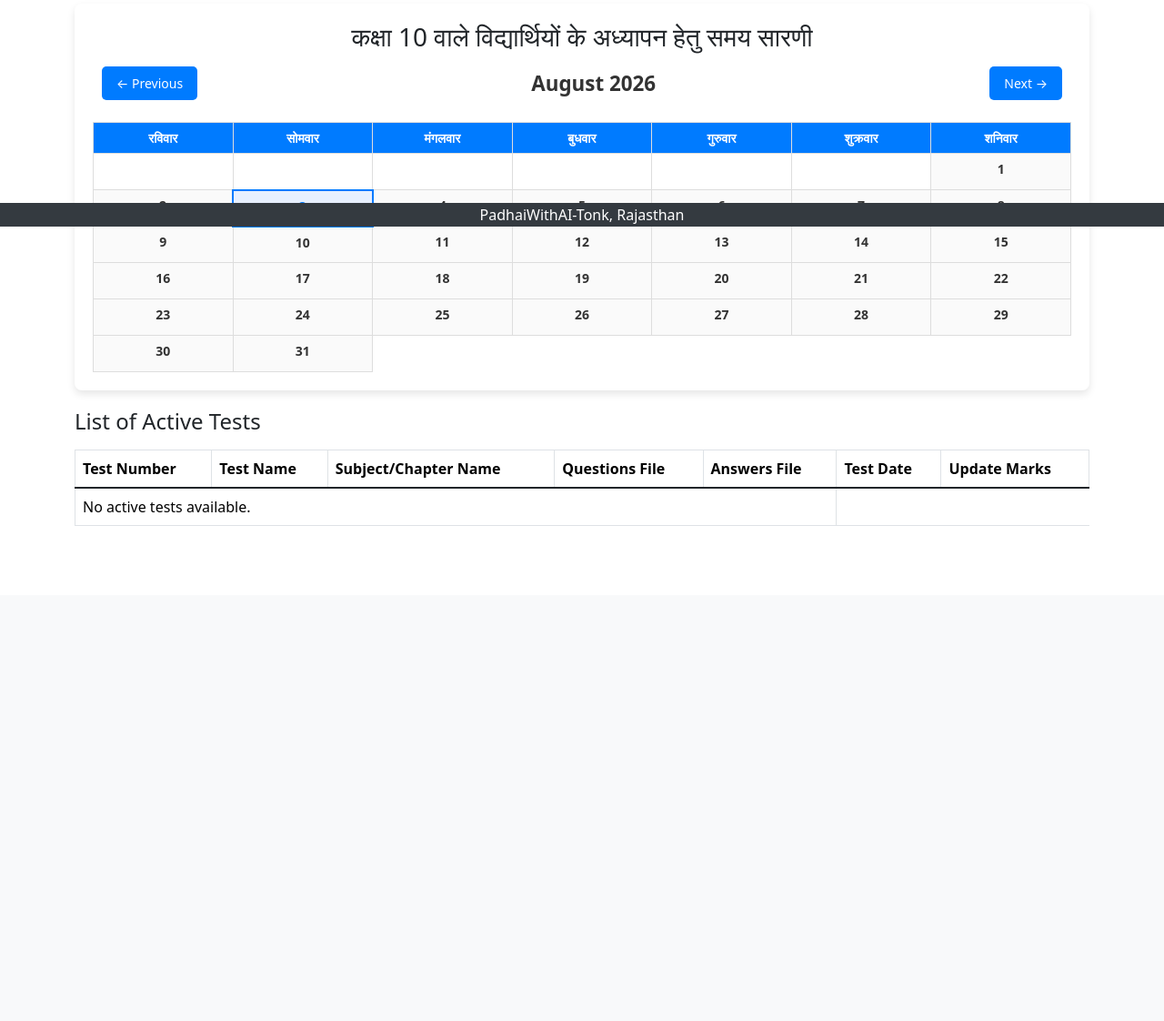
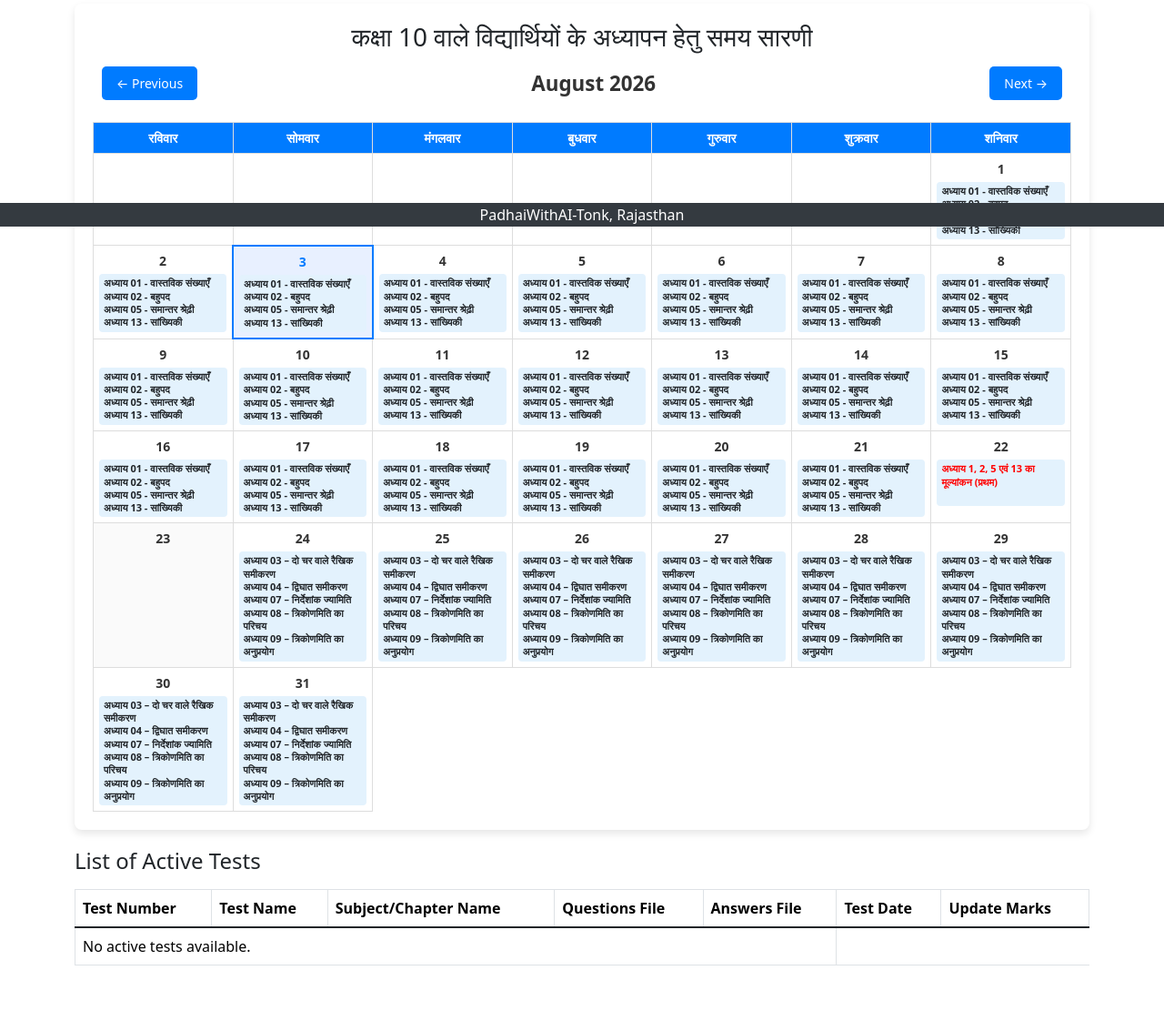
Before and after one commit to blaze0081/PadhaiWithAI, a Django app: template school_project/school_app/templates/school_app/system_admin_dashboard.html in a window 1280 px wide. Shown: the part 551-1673 px from the top of the page at 91% size. Before the commit the page ends 1129 px from the top, so only its background shows below. Run offline with Django 5.2, Linux system fonts and the light colour scheme; the template is opened without the code that fills it, so the values that code supplies are empty; some libraries are stand-ins or nearby versions.

Commit message:
Add new evaluation dates and chapters to dashboard

```diff
--- a/school_project/school_app/templates/school_app/system_admin_dashboard.html
+++ b/school_project/school_app/templates/school_app/system_admin_dashboard.html
@@ -572,6 +572,12 @@
         { start: '2026-01-27', end: '2026-01-31', title: '<b>अध्याय  06,12</b><br>06 - त्रिभुज <br>12 - पृष्ठीय क्षेत्रफल एवं आयतन' },
         { start: '2026-02-02', end: '2026-02-02', title: '<p style="color: red;"><b>अध्याय 06,12  का मूल्यांकन (षष्टम)</b></p>' },
         { start: '2026-02-05', end: '2026-02-05', title: '<p style="color: red;"><b>प्रीबोर्ड परीक्षा (सम्पूर्ण पाठ्यक्रम)</b></p>' },
+		{ start: '2026-08-01', end: '2026-08-21', title: '<b>अध्याय 01 - वास्तविक संख्याएँ<br>अध्याय 02 - बहुपद<br>अध्याय 05 - समान्तर श्रेढ़ी<br>अध्याय 13 - सांख्यिकी</b>' },
+		{ start: '2026-08-22', end: '2026-08-22', title: '<p style="color: red;"><b>अध्याय 1, 2, 5 एवं 13 का मूल्यांकन (प्रथम)</b></p>'  },
+  {    start: '2026-08-24',    end: '2026-09-14',    title: '<b>अध्याय 03 – दो चर वाले रैखिक समीकरण<br>अध्याय 04 – द्विघात समीकरण<br>अध्याय 07 – निर्देशांक ज्यामिति<br>अध्याय 08 – त्रिकोणमिति का परिचय<br>अध्याय 09 – त्रिकोणमिति का अनुप्रयोग</b>'  },
+  {    start: '2026-09-15',    end: '2026-09-15',    title: '<p style="color: red;"><b>अध्याय 3, 4, 7, 8 एवं 9 का मूल्यांकन (द्वितीय)</b></p>'  },
+  {    start: '2026-09-16',    end: '2026-10-09',    title: '<b>अध्याय 06 – त्रिभुज<br>अध्याय 10 – वृत<br>अध्याय 11 – वृतों से संबंधित क्षेत्रफल<br>अध्याय 12 – पृष्ठीय क्षेत्रफल एवं आयतन<br>अध्याय 14 – प्रायिकता</b>'  },
+  {    start: '2026-10-10',    end: '2026-10-10',    title: '<p style="color: red;"><b>अध्याय 6, 10, 11, 12 एवं 14 का मूल्यांकन (तृतीय)</b></p>'  },
         ];
 
         let currentDate = new Date();
```
